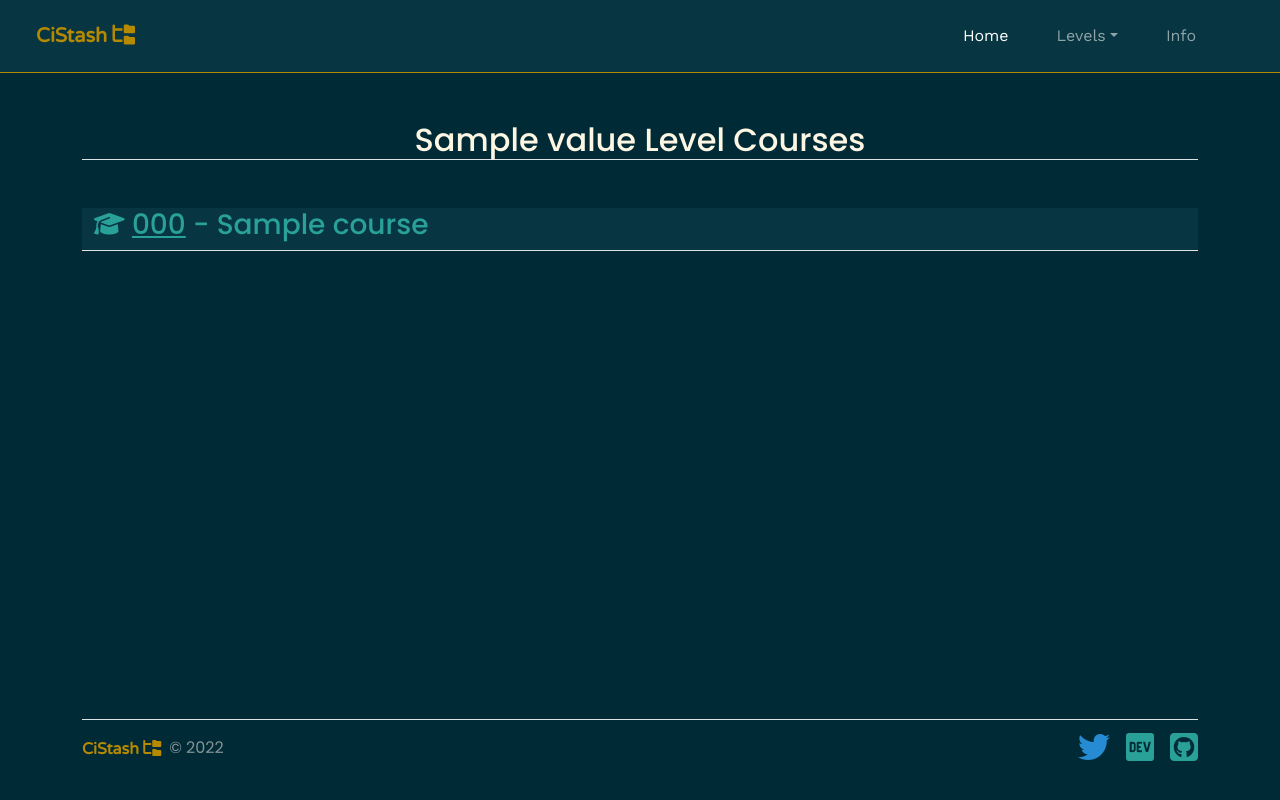
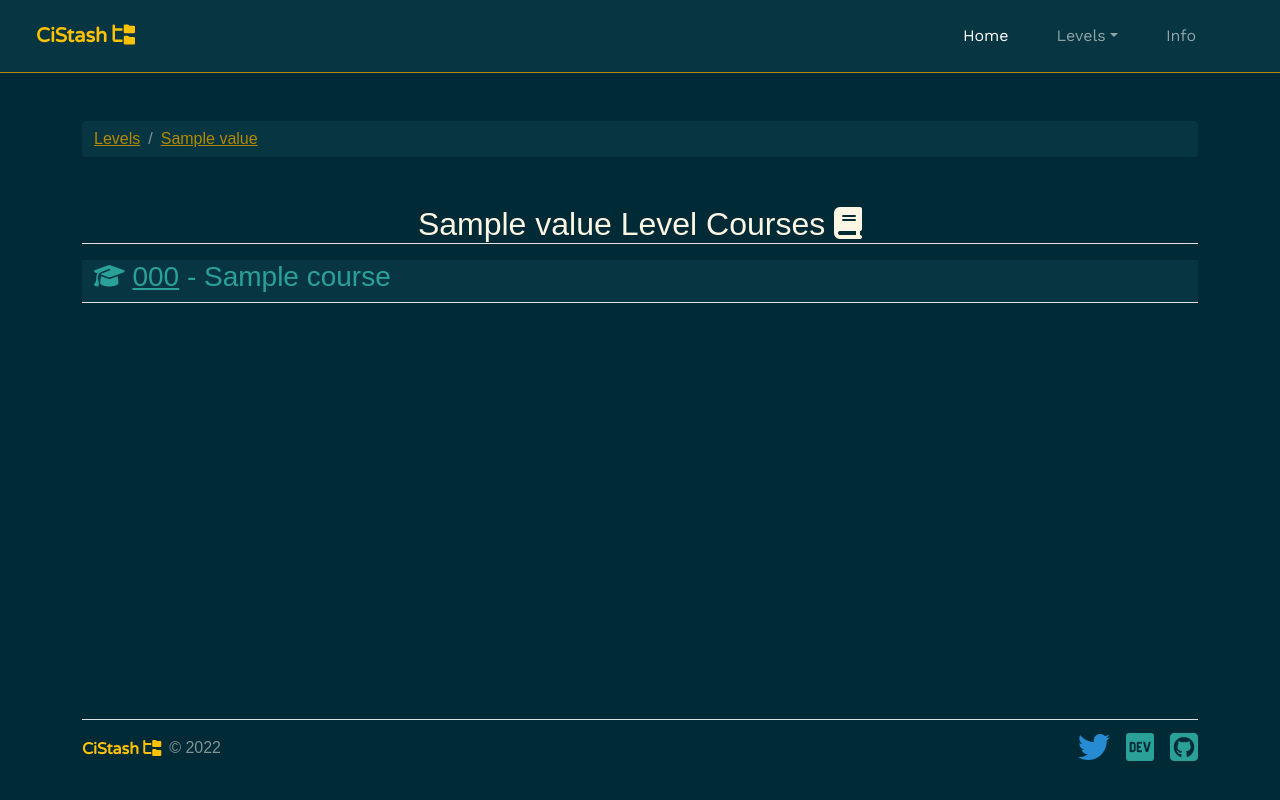
Before and after one commit to israel-oye/CiStash, a Flask app: template src/templates/level_page.html in a window 1280 px wide. Run offline with Flask 3, Linux system fonts and the light colour scheme; the template is opened without the code that fills it: most values are stand-ins (such as "Sample title", 1, 10 or a date in 2020); parts of the project's set-up code (start-up, migrations or seed data) failed here and were passed over; some libraries are stand-ins or nearby versions.

Commit message:
Add cosmetic change and improve UI

```diff
--- a/src/static/css/stylesheet.css
+++ b/src/static/css/stylesheet.css
@@ -19,16 +19,23 @@ p {
 
 .body-text {
     font-family: 'Poppins', sans-serif;
+    font-family: 'Nunito', sans-serif;
 }
 
 .top-img {
     padding: 20px auto auto;
 }
 
+.empty-folder-img {
+    max-width: 20% !important;
+    opacity: .25!important;
+}
+
 .brand-text {
     /* font-family: 'Work Sans', sans-serif; */
     font-family: 'Varela Round', sans-serif;
     font-weight: 900;
+    color: rgb(255 193 0) !important;
 }
 
 .nav-text {
--- a/src/templates/include/_footer.html
+++ b/src/templates/include/_footer.html
@@ -2,7 +2,7 @@
     <div class="container">
         <footer class="d-flex flex-wrap justify-content-between align-items-center py-3 my-4 border-top">
             <div class="col-md-4 d-flex align-items-center">
-                <a href="{{url_for('home_bp.index')}}" class="fw-bolder brand-text mb-3 me-2 mb-md-0 text-decoration-none text-primary lh-1">
+                <a href="{{url_for('home_bp.index')}}" class="fw-bolder brand-text mb-3 me-2 mb-md-0 text-decoration-none lh-1">
                     CiStash <i class="fa-solid fa-folder-tree"></i>
                 </a>
                 <span class="text-muted">&copy; 2022</span>
--- a/src/templates/include/_navbar.html
+++ b/src/templates/include/_navbar.html
@@ -1,6 +1,6 @@
 <nav class="navbar navbar-dark navbar-expand-lg bg-dark border-bottom border-primary sticky-top">
     <div class="container-fluid mx-4 my-2">
-        <a class="navbar-brand brand-text text-primary" href="{{url_for('home_bp.index')}}">CiStash <i class="fa-solid fa-folder-tree"></i></a>
+        <a class="navbar-brand brand-text" href="{{url_for('home_bp.index')}}">CiStash <i class="fa-solid fa-folder-tree"></i></a>
         <button class="navbar-toggler" type="button" data-bs-toggle="collapse" data-bs-target="#navbarSupportedContent" aria-controls="navbarSupportedContent" aria-expanded="false" aria-label="Toggle navigation">
         <span class="navbar-toggler-icon"></span>
       </button>
--- a/src/templates/level_page.html
+++ b/src/templates/level_page.html
@@ -4,8 +4,14 @@
 <!--  -->
 {% block body %}
 <div class="container pt-lg-4 pt-md-3 pt-sm-4 mt-4">
-    <h2 class="text-light text-center border-bottom mb-5">
-        {{level.name.value}} Level Courses
+    <nav aria-label="breadcrumb">
+        <ol class="breadcrumb mb-5">
+            <li class="breadcrumb-item"><a class="text-primary" href="{{url_for('home_bp.index')}}#levels">Levels</a></li>
+            <li class="breadcrumb-item active" aria-current="page"><a class="text-primary" href="{{url_for('home_bp.level_page', level_id=level.id_)}}">{{level.name.value}}</a></li>
+        </ol>
+    </nav>
+    <h2 class="text-light text-center border-bottom mb-3">
+        {{level.name.value}} Level Courses <i class="fa-sharp fa-solid fa-book"></i>
     </h2>
     {% for course in level.courses %}
     <div class="coursebox container bg-dark my-2 border-bottom">
```
Also changed, not shown: src/templates/course_page.html (+23 -6 lines), src/static/images/empty-folder.webp (added), src/static/images/online-learning.webp (added).
